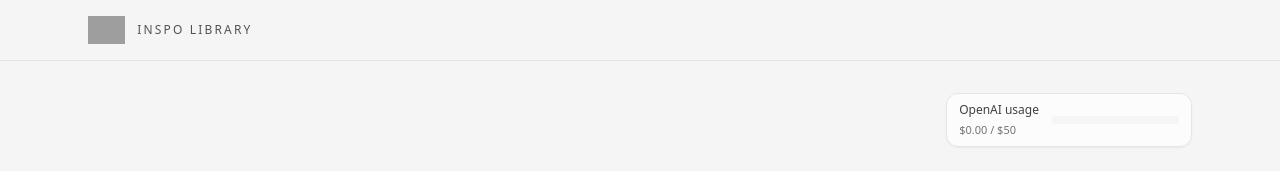
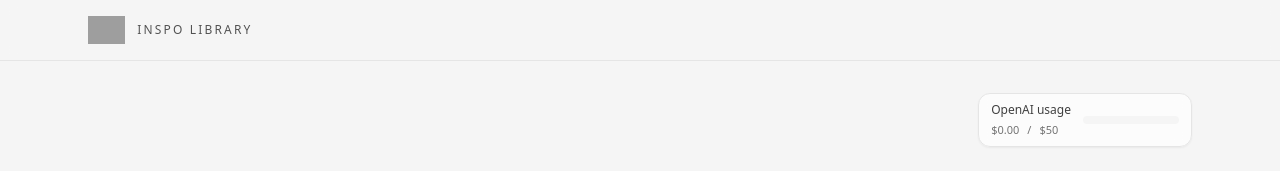
Before and after one commit to mark-evans-mantis/mantis-inspo, a Next.js app: page / in a window 1280 px wide. Shown: the top 171 px of the page. Built offline with nearby package versions, Linux system fonts and the light colour scheme; no server answers; the database is empty; grey boxes are pictures that could not be loaded.

Commit message:
Update UsageMeter.tsx

```diff
--- a/components/UsageMeter.tsx
+++ b/components/UsageMeter.tsx
@@ -1,27 +1,44 @@
 "use client";
 
-import { useMemo } from "react";
-
-const used =
-  Number(process.env.NEXT_PUBLIC_OPENAI_USAGE_USED_USD ?? "0") || 0;
-const limit =
-  Number(process.env.NEXT_PUBLIC_OPENAI_USAGE_LIMIT_USD ?? "50") || 50;
+import { useEffect, useState } from "react";
 
 export default function UsageMeter() {
-  const pct = useMemo(() => {
-    if (limit <= 0) return 0;
-    return Math.min(100, Math.round((used / limit) * 100));
+  const [usage, setUsage] = useState<number | null>(null);
+  const monthlyBudget = 50; // Your chosen budget for visualization
+
+  useEffect(() => {
+    async function load() {
+      try {
+        const res = await fetch("/api/openai-usage");
+        const json = await res.json();
+        setUsage(json.total_usage_usd ?? 0);
+      } catch (err) {
+        console.error("Failed to load usage", err);
+      }
+    }
+    load();
   }, []);
+
+  const pct = usage === null ? 0 : Math.min(100, (usage / monthlyBudget) * 100);
 
   return (
     <div className="inline-flex items-center gap-3 rounded-xl border border-neutral-200 bg-white/70 px-3 py-2 text-xs shadow-sm backdrop-blur">
       <div className="flex flex-col gap-1">
         <span className="font-medium text-neutral-700">OpenAI usage</span>
         <div className="flex items-center gap-2 text-[11px] text-neutral-500">
-          <span>${used.toFixed(2)} / ${limit.toFixed(0)}</span>
+          {usage === null ? (
+            "Loading…"
+          ) : (
+            <>
+              <span>${usage.toFixed(2)}</span>
+              <span>/</span>
+              <span>${monthlyBudget}</span>
+            </>
+          )}
         </div>
       </div>
-      <div className="flex w-32 items-center">
+
+      <div className="flex w-24 items-center">
         <div className="h-2 w-full overflow-hidden rounded-full bg-neutral-100">
           <div
             className="h-full rounded-full bg-neutral-900 transition-[width]"
```
